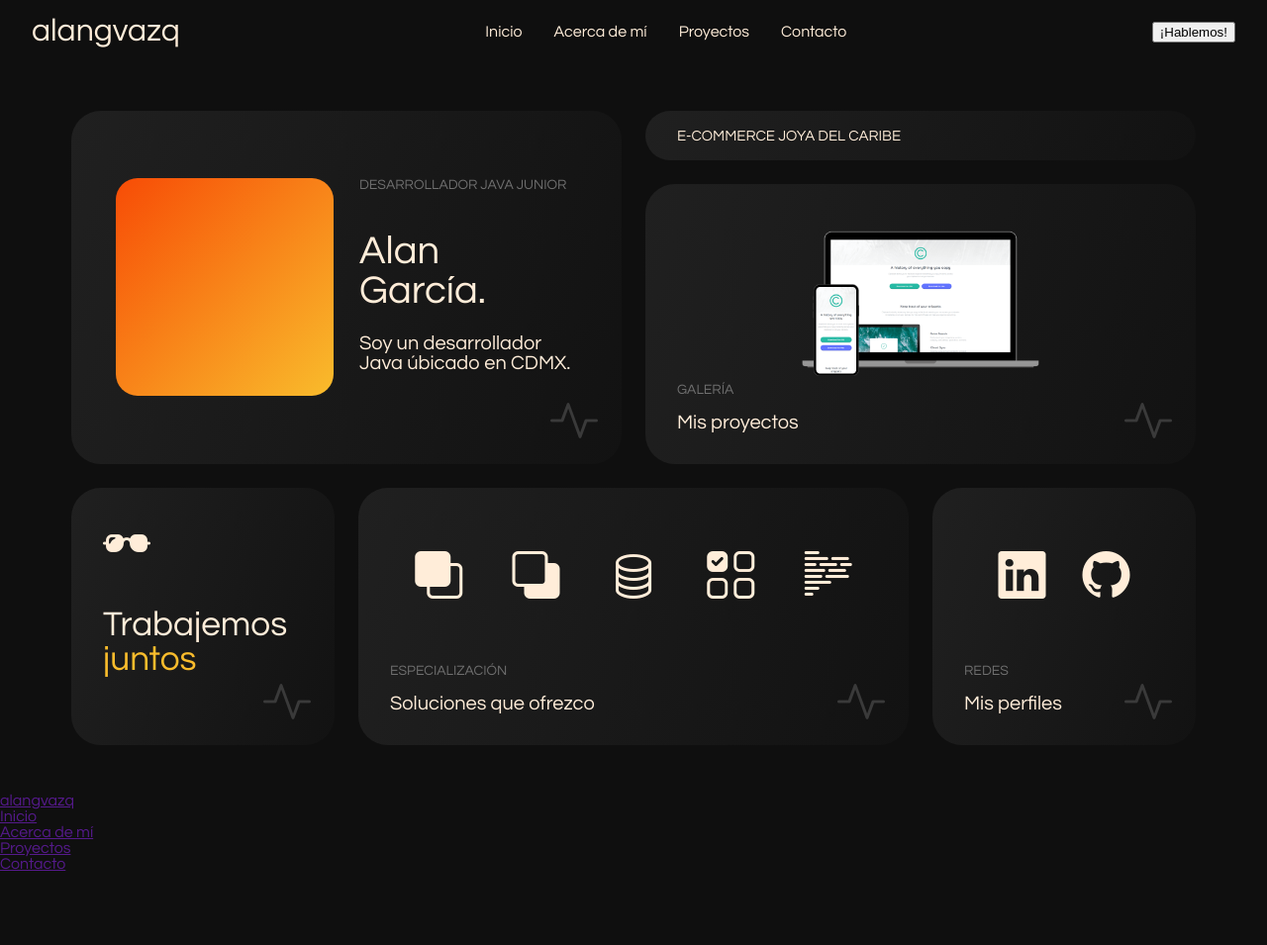
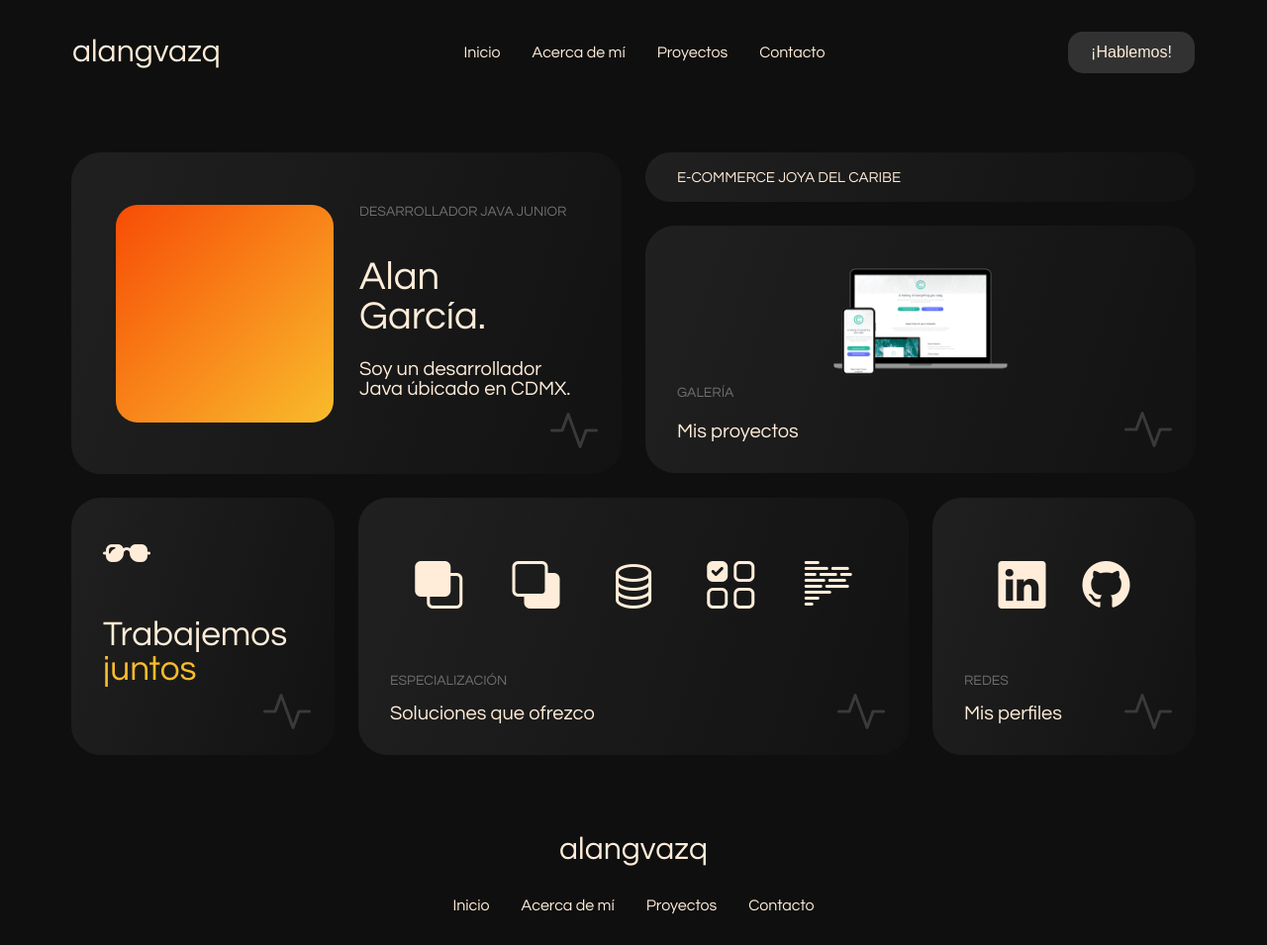
Before and after one commit to alangvazq/PortafolioV1, a plain HTML site: page src/index.html in a window 1280 px wide. Shown: the whole page at 99% size. Before the commit the page ends 881 px from the top, so only its background shows below. Drawn offline with nearby package versions, Linux system fonts and the light colour scheme.

Commit message:
Inicio concluido v1

```diff
--- a/src/index.html
+++ b/src/index.html
@@ -42,7 +42,7 @@
                     <h2>E-COMMERCE <span>JOYA DEL CARIBE</span></h2>
                 </article>
                 <article id="CajaProjectoGaleria">
-                    <img src="images/example-project.png" alt="" style="width: 300px;">
+                    <img src="images/example-project.png" alt="">
                     <h3>GALERÍA</h3>
                     <h2>Mis proyectos</h2>
                     <i class="bi bi-activity active"></i>
@@ -82,7 +82,7 @@
     </main>
 
     <footer>
-        <a href="">alangvazq</a>
+        <a href="" id="footerLogo">alangvazq</a>
         <ul>
             <li><a href="">Inicio</a></li>
             <li><a href="">Acerca de mí</a></li>
--- a/src/styles/index.css
+++ b/src/styles/index.css
@@ -1,8 +1,5 @@
 :root {
-    --primary-color: #007bff;
-    --secondary-color: #6c757d;
     --background-dark-color: #0F0F0F;
-    --border-color: #2e344e;
     --background-light-color: #F1F1F1;
     --font-light-color: #FFEDD9;
     --font-dark-color: #313131;
@@ -15,6 +12,7 @@ body {
     background-color: var(--background-dark-color);
     color: var(--font-light-color);
 
+
 }
 
 /** Navbar */
@@ -23,14 +21,25 @@ body {
     display: flex;
     justify-content: space-between;
     align-items: center;
-    padding: 1rem 2rem;
-    width: 100%;
+    padding: 2rem 0;
+    max-width: 1230px;
+
+    margin-left: auto;
+    margin-right: auto;
 }
 
 #logo {
     font-size: 2rem;
     text-decoration: none;
     color: var(--font-light-color);
+
+    transition: 0.3s ease-in-out;
+
+    padding-left: 3rem;
+}
+
+#logo:hover {
+    color: #F9BC2C;
 }
 
 #navbar ul {
@@ -44,11 +53,39 @@ body {
     text-decoration: none;
     color: var(--font-light-color);
     padding: 0.5rem 1rem;
+
+    transition: 0.3s ease-in-out;
+}
+
+#navbar ul a:hover {
+    color: #F9BC2C;
+}
+
+#navbar button {
+    border-radius: 15px;
+    background: #323232;
+
+    width: 128px;
+    height: 42px;
+    padding: 10px;
+
+    color: var(--font-light-color);
+    border: none;
+    cursor: pointer;
+
+    font-size: 1rem;
+
+    transition: 0.3s ease-in-out;
+
+    margin-right: 3rem;
+}
+
+#navbar button:hover {
+    background: #3A3A3A;
 }
 
 #CajaPadre {
     /* margin: 0 500px; */
-
     display: grid;
     grid-template-rows: 1fr, 1fr;
     grid-template-columns: repeat(auto-fit, minmax(260px, 1fr));
@@ -115,7 +152,6 @@ body {
 /*TODO Caja projecto */
 
 #CajaProjecto {
-
     grid-column: span 2;
 }
 
@@ -124,12 +160,16 @@ body {
     margin-left: auto;
     margin-right: auto;
 
-    /*TODO que la imgen se ajuste al tamaño de la caja */
-
+    width: 220px;
 }
 
 #CajaProjectoGaleria {
     padding: 2rem;
+    min-height: 250px;
+
+    display: flex;
+    flex-direction: column;
+    justify-content: space-between;
 }
 
 /*TODO Caja Contacto */
@@ -190,6 +230,48 @@ body {
     padding: 1rem;
 }
 
+/*TODO Footer */
+footer{
+    padding: 2rem 0;
+    display: flex;
+    flex-direction: column;
+
+    align-items: center;
+}
+
+#footerLogo{
+    color: var(--font-light-color);
+    text-decoration: none;
+
+    padding-bottom: 2rem;
+
+    font-size: 2rem;
+    transition: 0.3s ease-in-out;
+}
+
+#footerLogo:hover{
+    color: #F9BC2C;
+}
+
+footer ul{
+    display: flex;
+    justify-content: center;
+    align-items: center;
+    list-style: none;
+}
+
+footer ul a{
+    text-decoration: none;
+    color: var(--font-light-color);
+    padding: 0.5rem 1rem;
+
+    transition: 0.3s ease-in-out;
+}
+
+footer ul a:hover{
+    color: #F9BC2C;
+}
+
 /*TODO Cambios generales */
 article {
     border-radius: 30px;
@@ -238,12 +320,25 @@ i {
 
 
 @media screen and (max-width: 768px) {
+    /* #navbar {
+        flex-direction: column;
+        padding: 1rem;
+    } */
+
     #navbar ul {
         display: none;
     }
 
-    #txtFoto{
+    #CajaPadre {
+        padding: 1rem;
+    }
+
+    #txtFoto {
         width: auto;
         margin-top: 2rem;
     }
+
+    footer ul{
+        display: none;
+    }
 }
```
